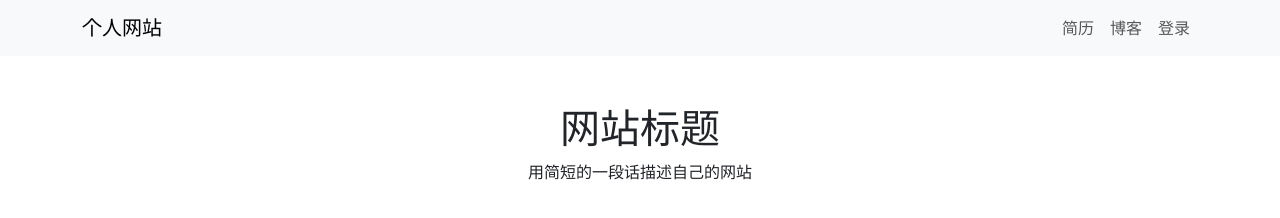
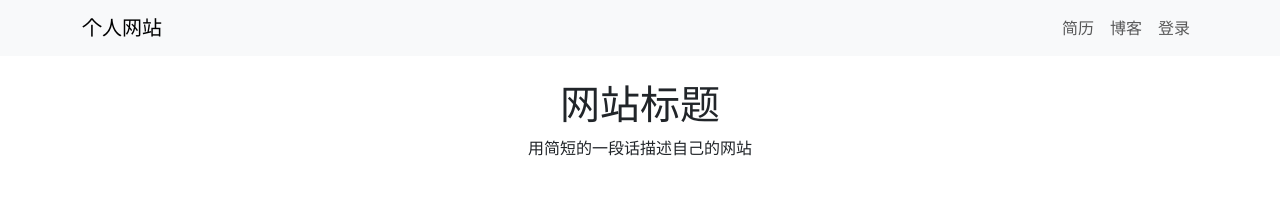
Before and after one commit to zxh111222/static-template, a plain HTML site: page index.html in a window 1280 px wide. Drawn offline with Linux system fonts and the light colour scheme.

Commit message:
用 BootStrap 写好的类 mt-4 实现原始的间距

```diff
--- a/index.html
+++ b/index.html
@@ -30,7 +30,7 @@
     </div>
 </nav>
 
-<div class="mt-5 text-center">
+<div class="mt-4 text-center">
     <h1>网站标题</h1>
     <p>用简短的一段话描述自己的网站</p>
 </div>
```
